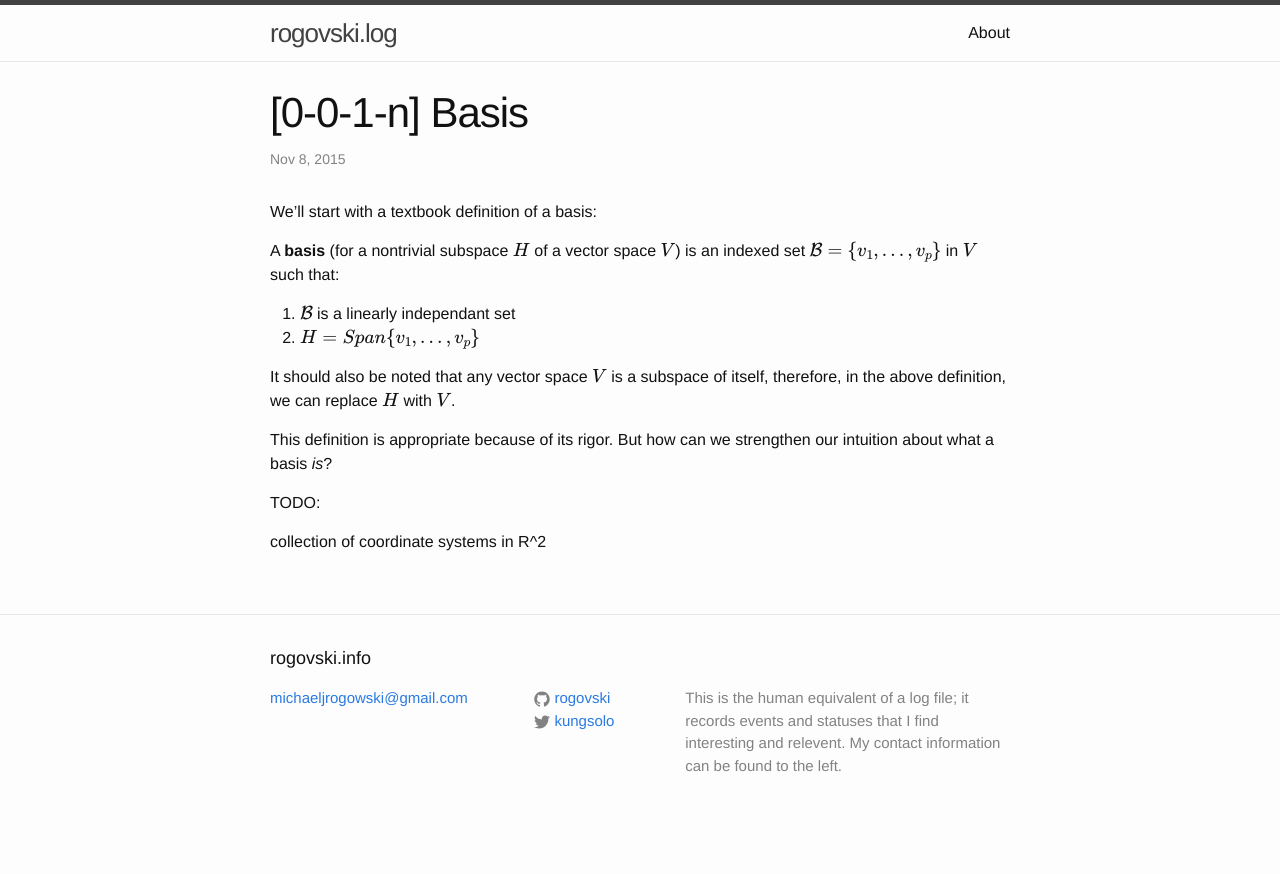
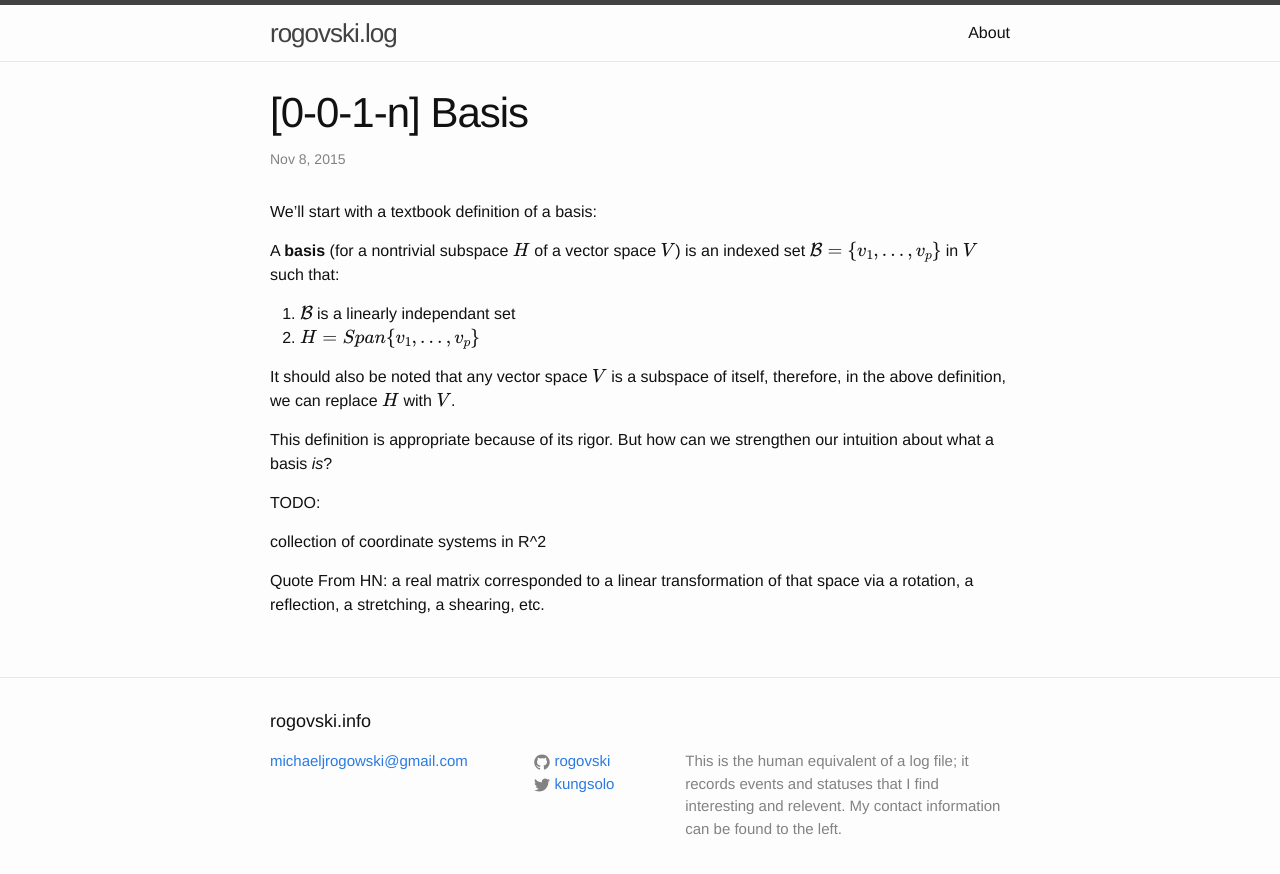
Before and after one commit to rogovski/rogovski.github.io, a Jekyll site: the page built from _posts/2015-11-13-what-is-a-basis.markdown, in a window 1280 px wide. Shown: the top 874 px of the page. Built offline with Jekyll 4.4.1, drawn with Linux system fonts in a browser that asks for light colours; formulas are drawn with MathJax 3.

Commit message:
Update 2015-11-13-what-is-a-basis.markdown

```diff
--- a/_posts/2015-11-13-what-is-a-basis.markdown
+++ b/_posts/2015-11-13-what-is-a-basis.markdown
@@ -23,3 +23,6 @@ our intuition about what a basis *is*?
 TODO:
 
 collection of coordinate systems in R^2
+
+Quote From HN:
+a real matrix corresponded to a linear transformation of that space via a rotation, a reflection, a stretching, a shearing, etc.
```
